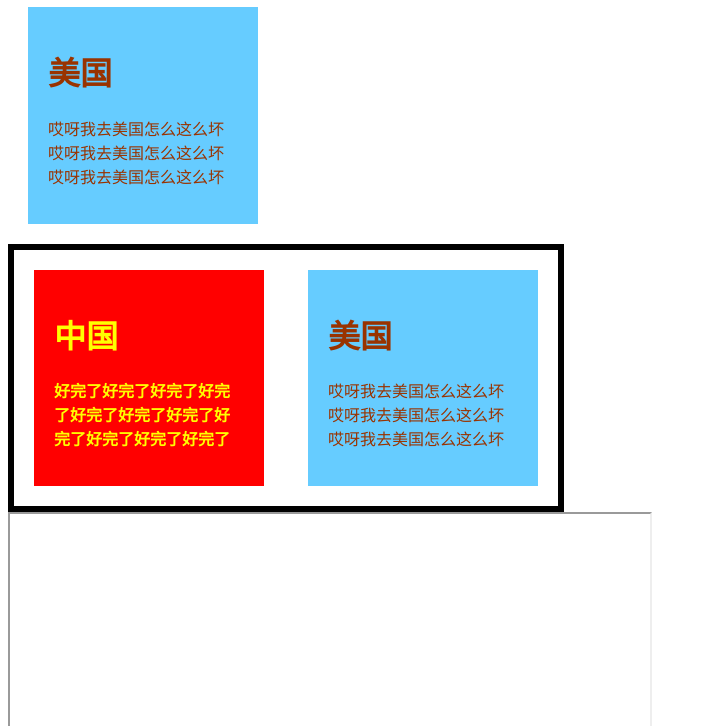
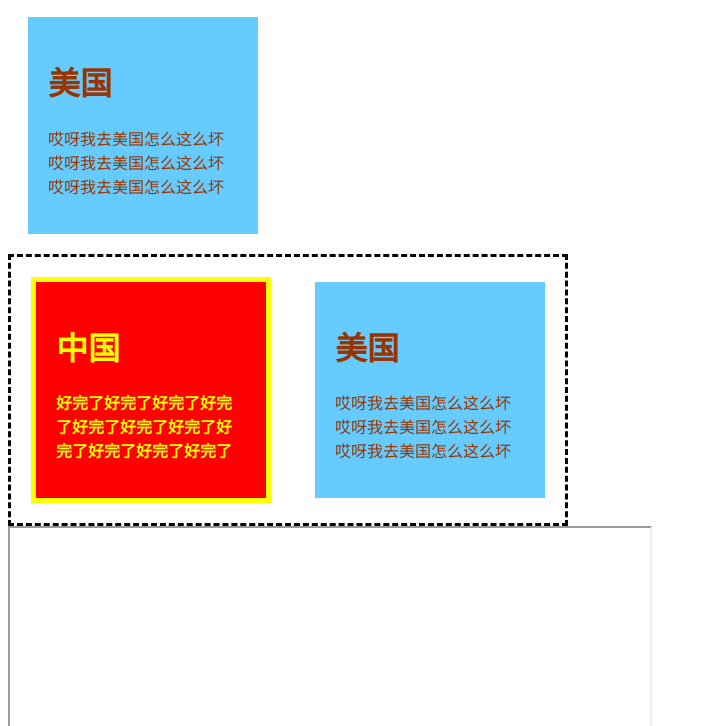
Before and after one commit to tclks001/Front-end, a plain HTML site: page profile.html in a window 1280 px wide. Shown: the part 2088-2814 px from the top of the page, without its empty margins (0-707 px from the left). Drawn offline with Linux system fonts and the light colour scheme; files whose address does not match are found by name.

Commit message:
Add files via upload

```diff
--- a/profile.html
+++ b/profile.html
@@ -35,10 +35,12 @@
                 .china{
                     background-color: #ff0000;
                     color: #ffff00;
+                    border-style: solid;
+                    border-width: 5px;
                 }
                 #China_VS_American{
                     width: max-content;
-                    border: 6px solid black;
+                    border-style: dashed;
                 }
                 #China_VS_American .china p{
                     font-weight: 700;
```
Also changed, not shown: 2 other files.
